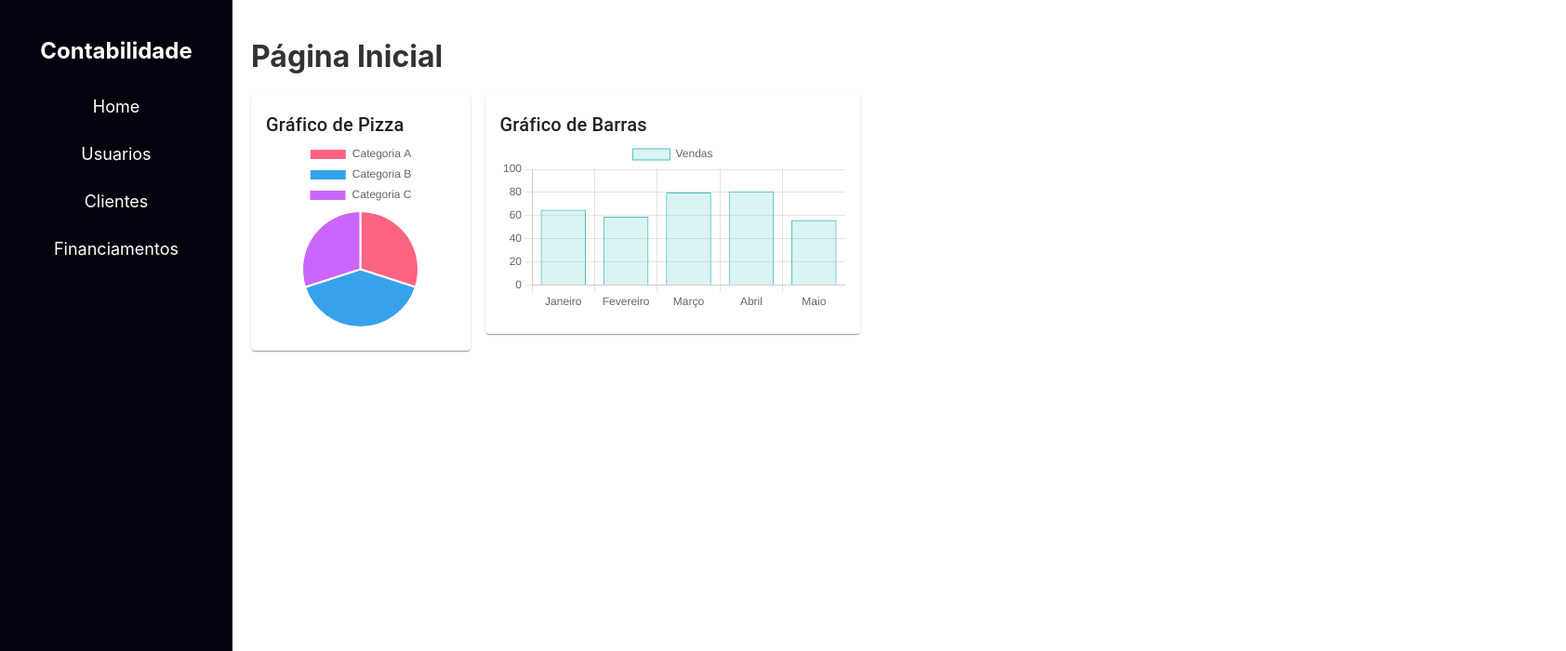
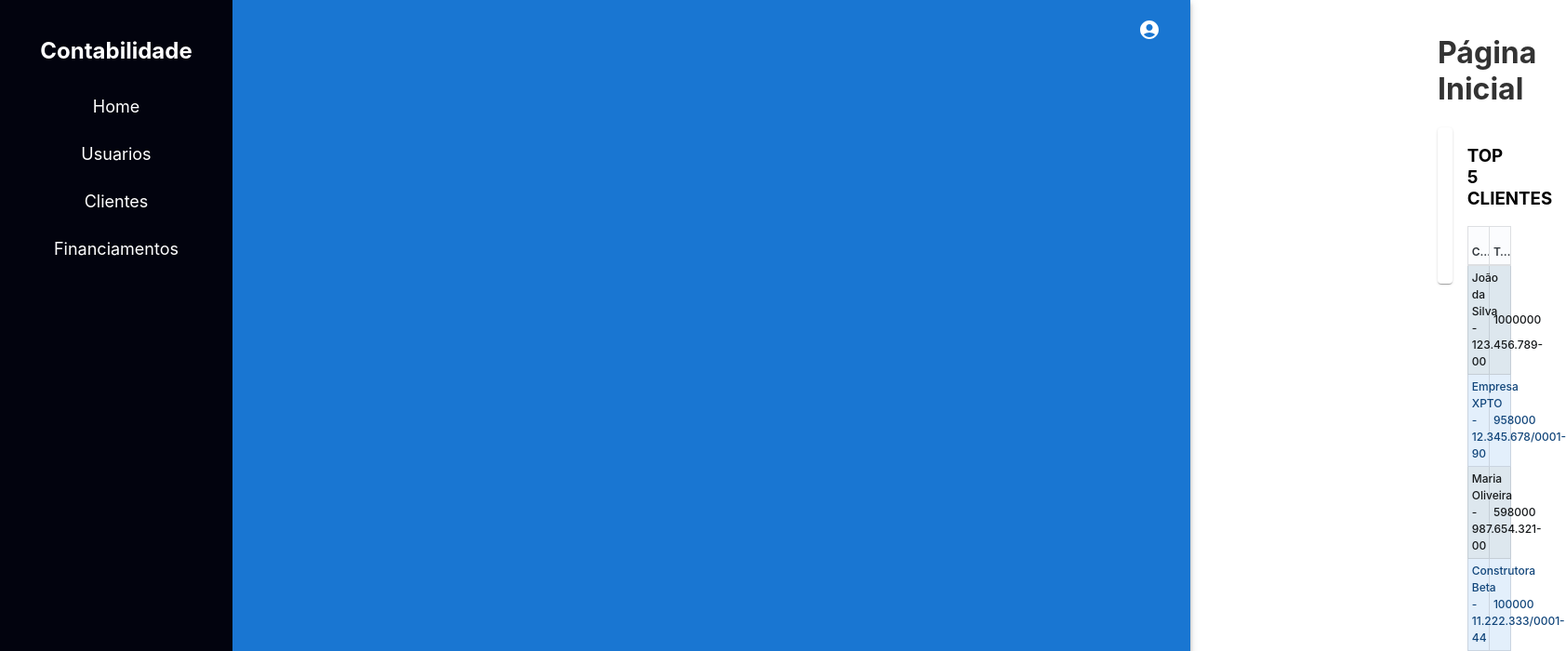
Before and after one commit to tairancit/learning-react, a React (Create React App) app: page / in a window 1280 px wide. Shown: the top 700 px of the page at 93% size, 1684 px wide, since content can reach past the window. Built offline with nearby package versions, Linux system fonts and the light colour scheme.

Commit message:
Trying to grow the page, but nah :(

```diff
--- a/src/App.tsx
+++ b/src/App.tsx
@@ -10,13 +10,19 @@ import FinanciamentosListagem from './pages/financiamentos/FinanciamentosListage
 import FinanciamentosCadastro from './pages/financiamentos/FinanciamentosCadastro';
 import './App.css';
 import FinanciamentosVisualizacao from './pages/financiamentos/FinanciamentosVisualizacao';
+import TopBar from './components/TopBar';
 
 const App: React.FC = () => {
   return (
     <Router>
       <div className="App">
+        {/* Adiciona a TopBar */}
+        <TopBar />
+        <div style={{ display: 'flex' }}>
+          {/* Sidebar */}
           <Sidebar />
-        <div className="content">
+          {/* Conteúdo Principal */}
+          <div className="content" style={{ flex: 1, padding: '16px' }}>
             <Routes>
               <Route path="/" element={<Home />} />
               <Route path="/usuarios" element={<UsuariosListagem />} />
@@ -26,8 +32,8 @@ const App: React.FC = () => {
               <Route path="/financiamentos" element={<FinanciamentosListagem />} />
               <Route path="/financiamentos/cadastro" element={<FinanciamentosCadastro />} />
               <Route path="/financiamentos/visualizacao" element={<FinanciamentosVisualizacao />} />
-
             </Routes>
+          </div>
         </div>
       </div>
     </Router>
--- a/src/components/BarChart.tsx
+++ b/src/components/BarChart.tsx
@@ -25,7 +25,7 @@ const BarChart = () => {
         backgroundColor: 'rgba(75, 192, 192, 0.2)', // Cor das barras
         borderColor: 'rgba(75, 192, 192, 1)', // Cor da borda das barras
         borderWidth: 1, // Espessura da borda das barras
-      },
+      }
     ],
   };
 
--- a/src/components/PieChart.tsx
+++ b/src/components/PieChart.tsx
@@ -17,7 +17,7 @@ ChartJS.register(Title, Tooltip, Legend, ArcElement, CategoryScale, LinearScale)
 const PieChart = () => {
   // Dados do gráfico
   const data = {
-    labels: ['Categoria A', 'Categoria B', 'Categoria C'],
+    labels: ['Vencidas', 'Pagas', 'A vencer'],
     datasets: [
       {
         data: [30, 40, 30], // Porcentagens de cada categoria
@@ -40,7 +40,7 @@ const PieChart = () => {
   return (
     <Card>
       <CardContent>
-        <Typography variant="h6">Gráfico de Pizza</Typography>
+        <Typography variant="h6">Parcelas do mês atual</Typography>
         <Pie data={data} options={options} />
       </CardContent>
     </Card>
--- /dev/null
+++ b/src/components/TopBar.tsx
@@ -0,0 +1,32 @@
+import React from 'react';
+import AppBar from '@mui/material/AppBar';
+import Toolbar from '@mui/material/Toolbar';
+import Typography from '@mui/material/Typography';
+import IconButton from '@mui/material/IconButton';
+import MenuIcon from '@mui/icons-material/Menu';
+import AccountCircle from '@mui/icons-material/AccountCircle';
+
+const TopBar = () => {
+  return (
+    <AppBar position="static">
+      <Toolbar>
+        {/* Ícone do menu */}
+        <IconButton edge="start" color="inherit" aria-label="menu" sx={{ mr: 2 }}>
+          <MenuIcon />
+        </IconButton>
+
+        {/* Título */}
+        <Typography variant="h6" component="div" sx={{ flexGrow: 1 }}>
+          Minha Aplicação
+        </Typography>
+
+        {/* Ícone de usuário */}
+        <IconButton color="inherit">
+          <AccountCircle />
+        </IconButton>
+      </Toolbar>
+    </AppBar>
+  );
+};
+
+export default TopBar;
--- a/src/pages/home/Home.tsx
+++ b/src/pages/home/Home.tsx
@@ -1,18 +1,49 @@
-import React from 'react';
+import React, { useState } from 'react';
 import PieChart from '../../components/PieChart';
 import BarChart from '../../components/BarChart';
-import { Grid } from '@mui/material';
+import { Table } from '@mui/joy';
+import Grid from '@mui/material/Grid2';
+
+interface Financiamento {
+  cpfCnpjCliente: string;
+  nomeCliente: string;
+  valorTotal: number;
+}
 
 const Home: React.FC = () => {
+  const [financiamentos, setFinanciamentos] = useState<Financiamento[]>([
+    { cpfCnpjCliente: '123.456.789-00', nomeCliente: 'João da Silva', valorTotal: 1000000 },
+    { cpfCnpjCliente: '12.345.678/0001-90', nomeCliente: 'Empresa XPTO', valorTotal: 958000 },
+    { cpfCnpjCliente: '987.654.321-00', nomeCliente: 'Maria Oliveira', valorTotal: 598000 },
+    { cpfCnpjCliente: '11.222.333/0001-44', nomeCliente: 'Construtora Beta', valorTotal: 100000 },
+    { cpfCnpjCliente: '321.654.987-00', nomeCliente: 'Pedro Santos', valorTotal: 50000 },
+  ]);
+
   return (
     <div>
       <h1>Página Inicial</h1>
       <Grid container spacing={2}>
-        <Grid item xs={3}> {/* xs=3 representa 1/4 da tela */}
+        <Grid size={3}> {/* 3 de 12 colunas, ou seja, 1/4 da largura */}
           <PieChart />
         </Grid>
-        <Grid item xs={5}> {/* xs=3 representa 1/4 da tela */}
-          <BarChart />
+        <Grid size={6}> {/* 3 de 12 colunas, ou seja, 1/4 da largura */}
+          <h3>TOP 5 CLIENTES</h3>
+          <Table color="primary" borderAxis="both" variant="soft" size="sm" stickyHeader stripe="odd">
+          <thead>
+            <tr>
+              <th style={{ width: '20%' }}>Cliente</th>
+              <th style={{ width: '20%' }}>Total financiado</th>
+            </tr>
+          </thead>
+          <tbody>
+            {financiamentos.map((financiamento) => (
+              <tr>
+                <td>{financiamento.nomeCliente} - {financiamento.cpfCnpjCliente}</td>
+                <td>{financiamento.valorTotal}</td>
+              </tr>
+            ))}
+          </tbody>
+          </Table>
         </Grid>
       </Grid>
     </div>
```
Lines whose indentation alone changed are shown as unchanged.
